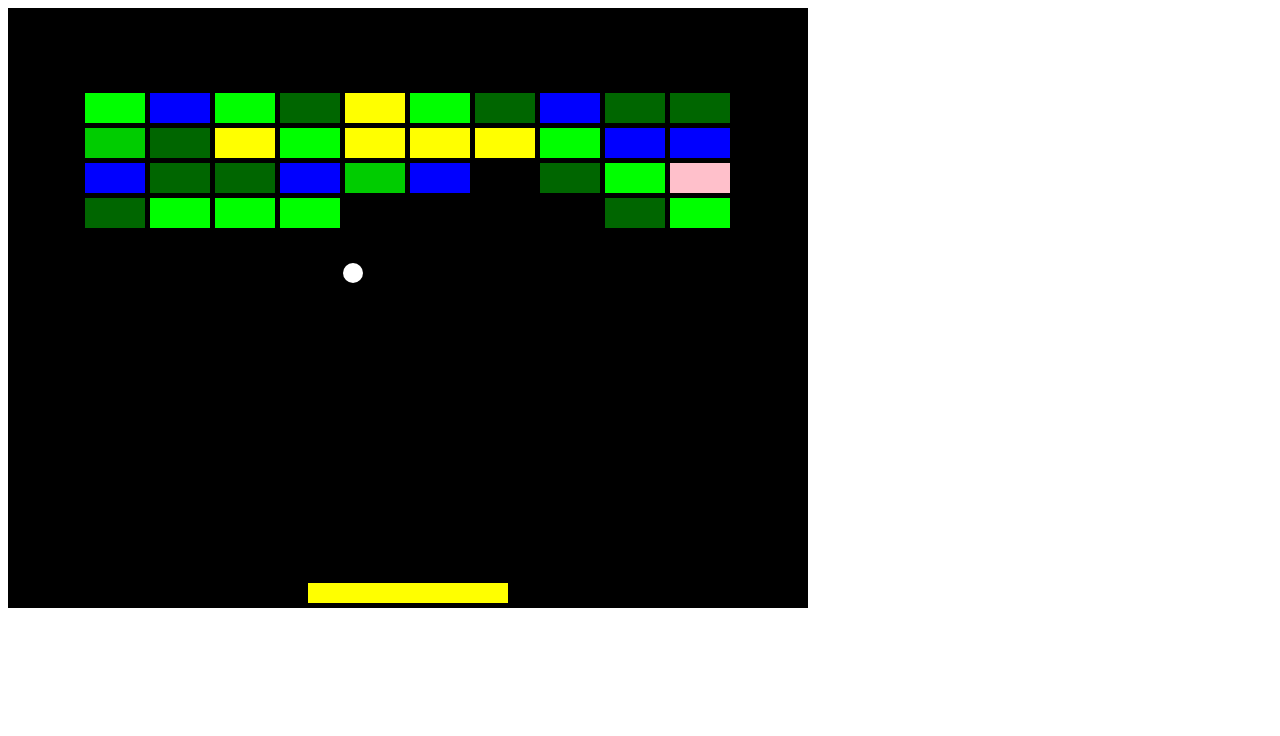
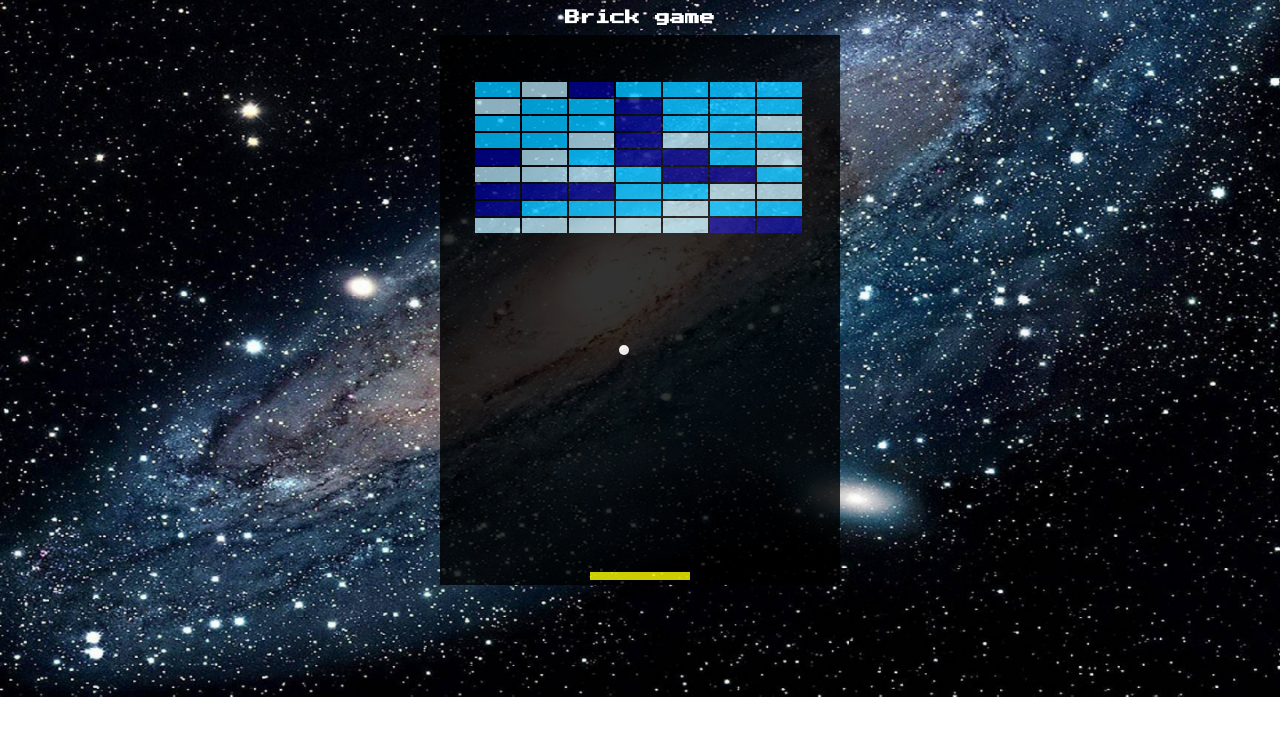
Before and after one commit to mzurczak/Full-Stack-Bootcamp, a plain HTML site: page Week 1/Day 5/index.html in a window 1280 px wide. Drawn offline with Linux system fonts and the light colour scheme.

Commit message:
Graphics changes

```diff
--- a/Week 1/Day 5/app.js
+++ b/Week 1/Day 5/app.js
@@ -5,15 +5,16 @@ function Game (){
   this.width = this.context.canvas.clientWidth;
   this.height = this.context.canvas.clientHeight;
   this.paddle = new Paddle([this.width, this.height]);
-  this.ball = new Ball(10, [this.width/2, this.height/2]);
-  this.bricks = new Brick([50, 50], 0);
+  this.ball = new Ball(5, [this.width/2, this.height/2]);
+  this.bricks = new Brick([35, 30], 0);
   this.bricksArray=[];
+  this.score = 'You have still ' + this.ball.lifes + 'left!';
 }
 
 Game.prototype.createWall = function(){
-  for (var raw=1; raw<5; raw++){
-    for (var column=1; column<11; column++){
-      var position = [12+(this.bricks.size[0]+5)*column, this.bricks.position[1]+(this.bricks.size[1]+5)*raw];
+  for (var raw=1; raw<10; raw++){
+    for (var column=0; column<7; column++){
+      var position = [35+(this.bricks.size[0]+2)*column, this.bricks.position[1]+(this.bricks.size[1]+2)*raw];
       var color = Math.round(Math.random()*(this.bricks.colorArray.length-1));
       this.bricksArray.push(new Brick(position, color));
     }
@@ -59,12 +60,13 @@ Game.prototype.checkCollisions = function (){
   var that = this;
   this.bricksArray.forEach(function(brick){
     if (that.collision(that.ball, brick)){
-      brick.isHitted = true;
+      brick.numOfHits++;
+      brick.color = brick.colorArray[brick.numOfHits];
+      if (brick.numOfHits>2) brick.isHitted = true;
       if (that.isLateralCollision(that.ball, brick)) that.ball.bounceLateral();
       else that.ball.bounceVertical();
     }
   });
-
   if (this.collision(this.ball, this.paddle)) this.ball.bounceVertical();
 }
 
@@ -72,11 +74,13 @@ Game.prototype.play = function (){
   this.paddle.movementCheck();
   this.createWall();
   var that = this;
-  setInterval(function(){
+  var interval = setInterval(function(){
+    if (that.ball.lifes===0) clearInterval(interval);
+    that.render();
     that.paddle.movePaddle(that.width);
     that.ball.moveBall(that.width, that.height, that.paddle, that.bricksArray);
     that.checkCollisions();
-    that.render();
+    // $("#lifes").append(that.score);
   }, 16.7);
 }
 
--- a/Week 1/Day 5/ball.js
+++ b/Week 1/Day 5/ball.js
@@ -1,8 +1,9 @@
 function Ball (radious, positionArr) {
   this.radious = radious;
   this.position = positionArr;
-  this.velocity = [5, 5];
+  this.velocity = [4, 4];
   this.collisionPaddle=false;
+  this.lifes = 5;
 }
 
 Ball.prototype.renderBall = function(context) {
@@ -29,5 +30,6 @@ Ball.prototype.moveBall = function(width, height, paddle, brick){
   if (this.position[1]+this.radious>height) {
     this.velocity[1] = -this.velocity[1];//this.position=[400, 300];
     this.penalty = true;
+    this.lifes--;
   }
 }
--- a/Week 1/Day 5/brick.js
+++ b/Week 1/Day 5/brick.js
@@ -1,8 +1,9 @@
 function Brick(positionArr, num){
   this.position=positionArr;
-  this.size=[60, 30];
-  this.colorArray=["#00cc00", "#00ff00", "#006600", "yellow", "blue", "pink"];
-  this.color=this.colorArray[num];
+  this.size=[45, 15];
+  this.numOfHits = 0 + num;
+  this.colorArray=["DarkBlue", "DeepSkyBlue", "LightBlue"];
+  this.color=this.colorArray[this.numOfHits];
   this.isHitted=false;
 }
 
--- a/Week 1/Day 5/index.html
+++ b/Week 1/Day 5/index.html
@@ -2,10 +2,16 @@
 <html>
   <head>
     <meta charset="utf-8">
-    <title></title>
+    <link href="style.css" type="text/css" rel="stylesheet">
+    <link href="https://fonts.googleapis.com/css?family=Press+Start+2P" rel="stylesheet">
+    <title>Brick Game</title>
   </head>
   <body>
-    <canvas id="canvas" width="800px" height="600px"></canvas>
+    <h1>Brick game</h1>
+    <div>
+      <canvas id="canvas" width="400px" height="550px"></canvas>
+    </div>
+    <!-- <h2 id = "lifes">Lifes left </h2> -->
     <script src="ball.js"></script>
     <script src="paddle.js"></script>
     <script src="brick.js"></script>
--- a/Week 1/Day 5/paddle.js
+++ b/Week 1/Day 5/paddle.js
@@ -1,9 +1,9 @@
 function Paddle (fieldSize){
-  this.size = [200,20];      //  [width, hight]
+  this.size = [100,8];      //  [width, hight]
   this.position=[fieldSize[0]/2-this.size[0]/2,fieldSize[1]-this.size[1]-5];
   this.movementUp=false;
   this.movementDown=false;
-  this.speed=6;
+  this.speed=10;
 }
 
 Paddle.prototype.renderPaddle = function(context) {
--- /dev/null
+++ b/Week 1/Day 5/style.css
@@ -0,0 +1,19 @@
+body {
+  background: url('images/spacee.jpg') no-repeat center center;
+  background-size: cover;
+}
+
+h1 {
+  font-family: 'Press Start 2P', cursive;
+  text-align: center;
+  font-size: 15px;
+  color: white;
+}
+
+
+
+#canvas {
+  display: flex;
+  margin: auto;
+  opacity: 0.8;
+}
```
Also changed, not shown: Week 1/Day 5/images/spacee.jpg (added).
